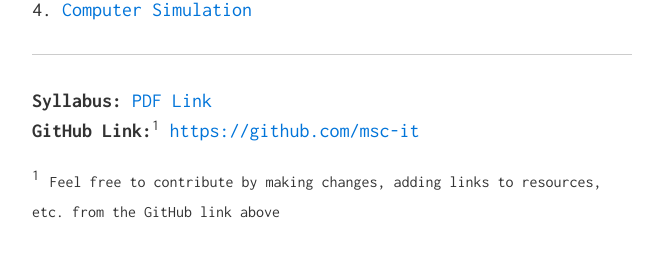
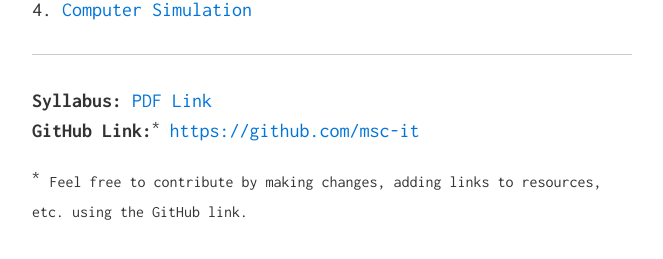
Before and after one commit to msc-it/msc-it.github.io, a Jekyll site: the page built from index.md, in a window 1280 px wide. Shown: the part 495-754 px from the top of the page, without its empty margins (308-971 px from the left). Built offline with Jekyll 4.4.1, drawn with Linux system fonts in a browser that asks for light colours.

Commit message:
Update index.md

```diff
--- a/index.md
+++ b/index.md
@@ -14,6 +14,6 @@ layout: default
 <hr />
 
 **Syllabus:** [PDF Link](http://archive.mu.ac.in/myweb_test/MSC-IT-Syllabus.pdf)
-**GitHub Link:**<sup>1</sup> <https://github.com/msc-it>
+**GitHub Link:**<sup>*</sup> <https://github.com/msc-it>
 
-<sup>1</sup> <small>Feel free to contribute by making changes, adding links to resources, etc. from the GitHub link above<small>
+<sup>*</sup> <small>Feel free to contribute by making changes, adding links to resources, etc. using the GitHub link.<small>
```
